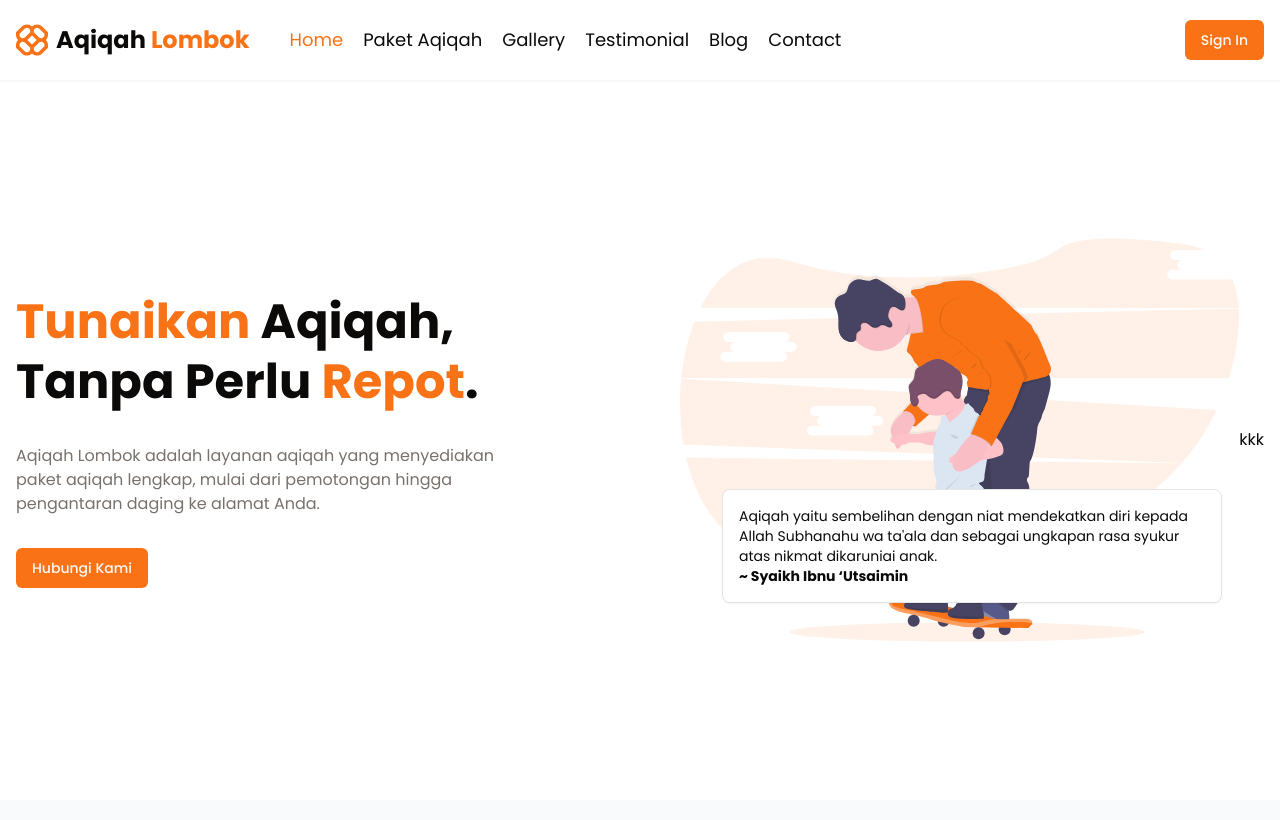
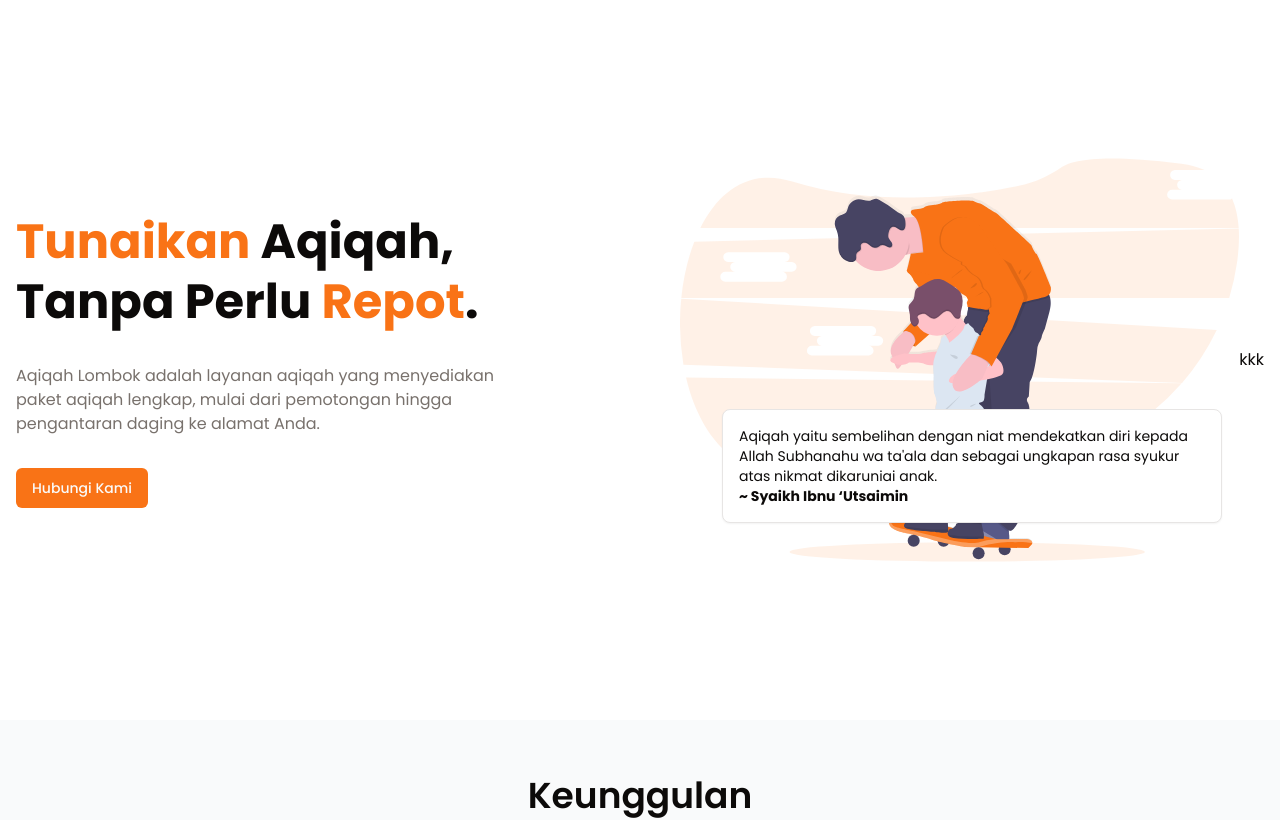
Before and after one commit to fitrondev/next-aqiqahlombok, a Next.js app: page / in a window 1280 px wide. Shown: the top 820 px of the page. Built offline with nearby package versions, Linux system fonts and the light colour scheme.

Commit message:
chore: Remove unused header component from layout file

```diff
--- a/src/app/layout.tsx
+++ b/src/app/layout.tsx
@@ -1,7 +1,6 @@
 import type { Metadata } from "next";
-import { Inter, Poppins } from "next/font/google";
+import { Poppins } from "next/font/google";
 import "./globals.css";
-import Header from "@/components/shared/Header";
 
 const poppins = Poppins({
   subsets: ["latin"],
@@ -22,7 +21,6 @@ export default function RootLayout({
   return (
     <html lang="en">
       <body className={poppins.className}>
-        <Header />
         <main>{children}</main>
       </body>
     </html>
```
